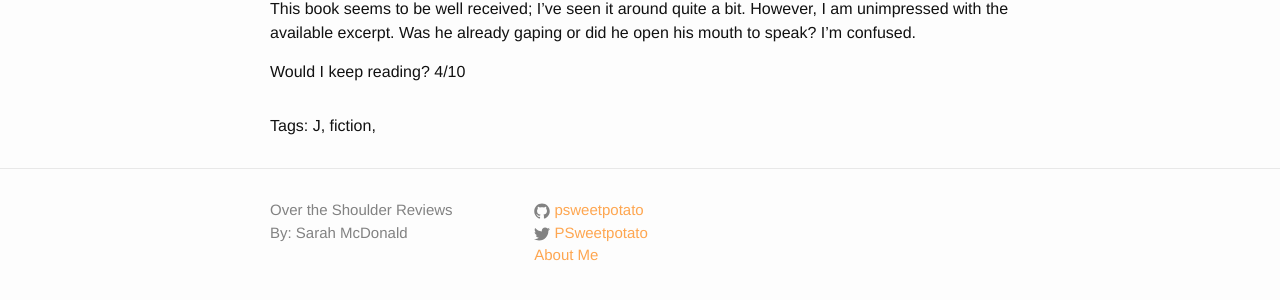
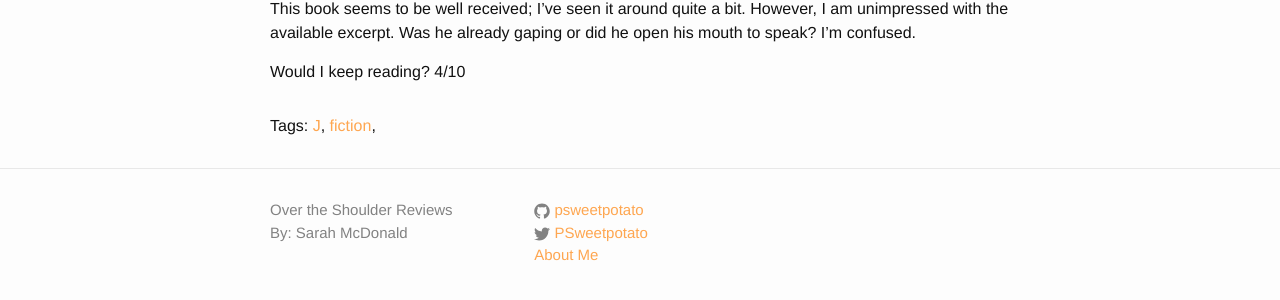
Before and after one commit to psweetpotato/OtSRblog, a Jekyll site: the page built from _posts/2015-06-03-miss-peregrines-home.md, in a window 1280 px wide. Shown: the part 435-735 px from the top of the page. Built offline with Jekyll 4.4.1, drawn with Linux system fonts in a browser that asks for light colours.

Commit message:
first attempt at links for tags

```diff
--- a/_layouts/post.html
+++ b/_layouts/post.html
@@ -15,9 +15,9 @@
   <span>
     Tags:
     {% for tag in page.tags %}
-    {{tag}},
+    <!-- {{tag}}, -->
+    <a class="page-link" href="{{ page.url | prepend: site.baseurl }}">{{ tag }}</a>,
     {% endfor %}
-
   </span>
 
 </div>
```
